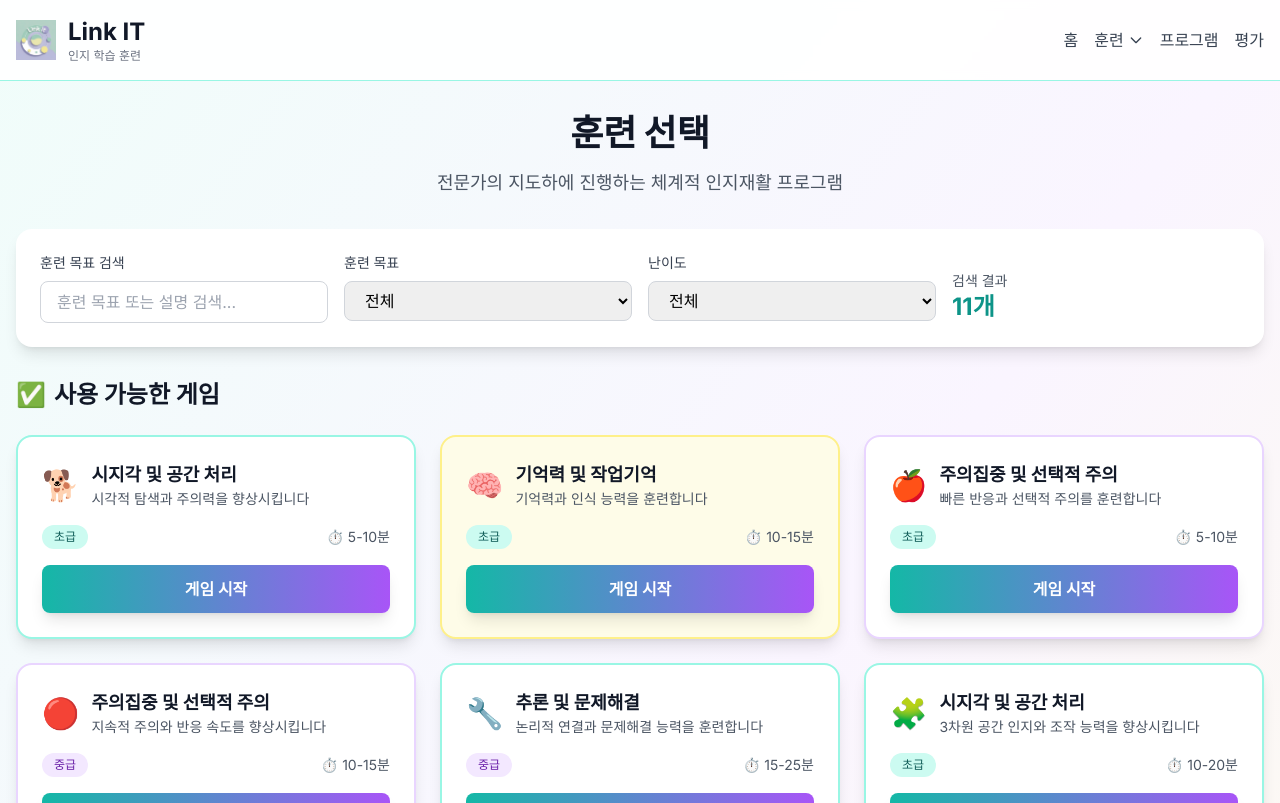
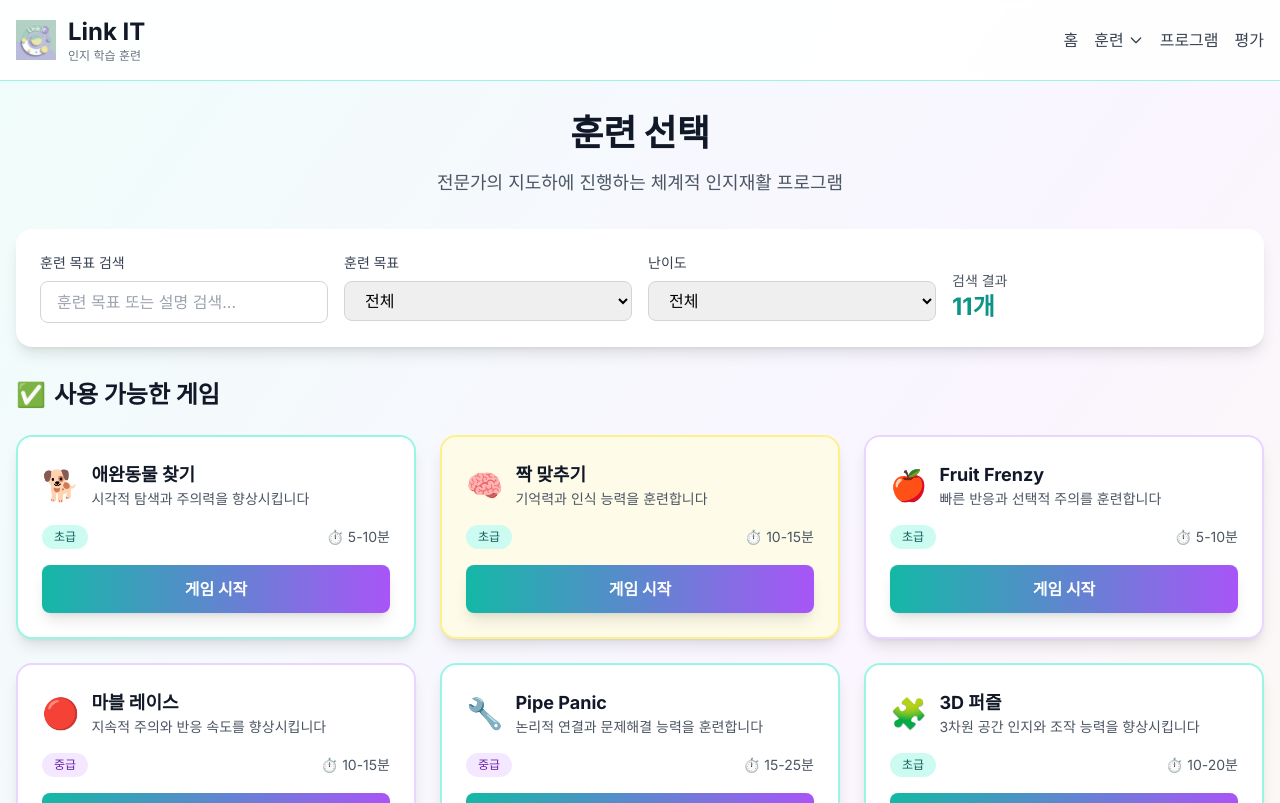
Before and after one commit to hamhyeonggwang/purme, a Next.js app: page /training in a window 1280 px wide. Shown: the top 803 px of the page. Built offline with nearby package versions, Linux system fonts and the light colour scheme.

Commit message:
fix: 노노그램 게임 상태 변수 누락 수정
- setShowInstructions 상태 변수 추가
- 빌드 오류 해결

```diff
--- a/app/training/page.tsx
+++ b/app/training/page.tsx
@@ -616,7 +616,7 @@ export default function CognitiveLearningTrainingPage() {
        <div className="flex items-center space-x-3 mb-4">
          <div className="text-3xl">{game.icon}</div>
          <div>
-                      <h3 className="text-lg font-bold text-gray-900">{game.category}</h3>
+           <h3 className="text-lg font-bold text-gray-900">{game.name}</h3>
            <p className="text-sm text-gray-600">{game.description}</p>
          </div>
        </div>
--- a/app/training/picross/page.tsx
+++ b/app/training/picross/page.tsx
@@ -39,6 +39,7 @@ export default function PicrossGame() {
     hintsUsed: 0
   })
   const [currentTool, setCurrentTool] = useState<'fill' | 'mark'>('fill')
+  const [showInstructions, setShowInstructions] = useState(true)
 
   // 노노그램 힌트 생성
   const generateHints = (solution: boolean[][]): {rowHints: number[][], colHints: number[][]} => {
```
Lines whose indentation alone changed are shown as unchanged.
